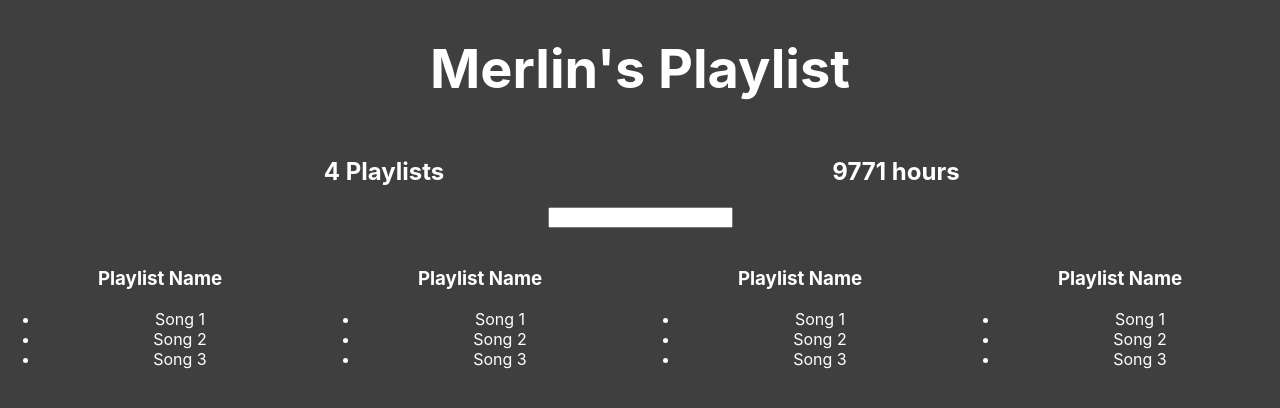
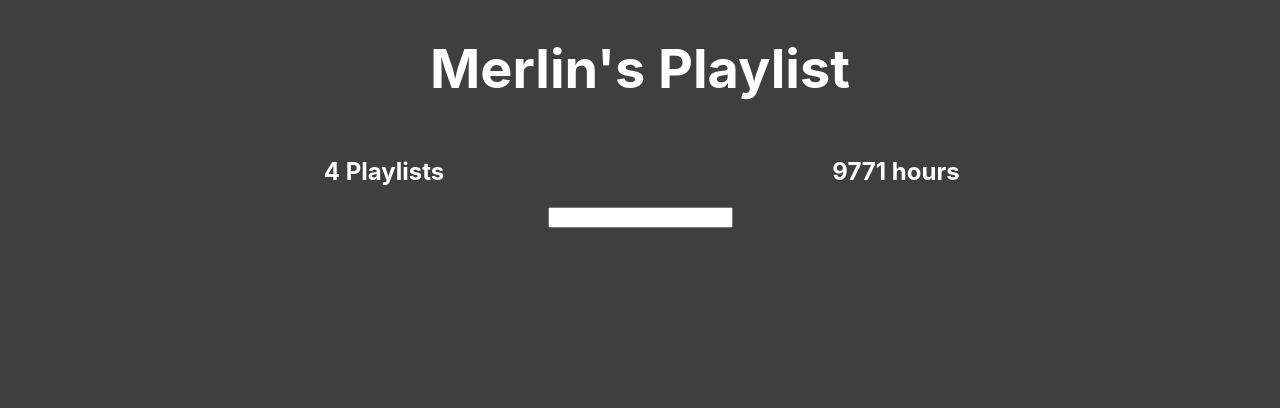
Before and after one commit to scottgall/spotify-app, a React (Create React App) app: page / in a window 1280 px wide. Shown: the top 408 px of the page. Built offline with nearby package versions, Linux system fonts and the light colour scheme.

Commit message:
dynamically displaying playlists from fake server data

```diff
--- a/src/App.js
+++ b/src/App.js
@@ -85,14 +85,15 @@ class Filter extends Component {
 
 class Playlist extends Component {
   render() {
+    let playlist = this.props.playlist
     return (
       <div style={{...defaultStyle, display: "inline-block", width: "25%"}}>
         <img />
-        <h3>Playlist Name</h3>
+        <h3>{playlist.name}</h3>
         <ul>
-          <li>Song 1</li>
-          <li>Song 2</li>
-          <li>Song 3</li>
+          {playlist.songs.map(song =>
+            <li>{song.name}</li>
+          )}
         </ul>
       </div>
     )
@@ -120,10 +121,7 @@ class App extends Component {
           <PlaylistCounter playlists={this.state.serverData.user.playlists}/>
           <HoursCounter playlists={this.state.serverData.user.playlists} />
           <Filter />
-          <Playlist />
-          <Playlist />
-          <Playlist />
-          <Playlist />
+          {}
         </div> : <h1 style={defaultStyle}>loading</h1>
         }
       </div>
```
